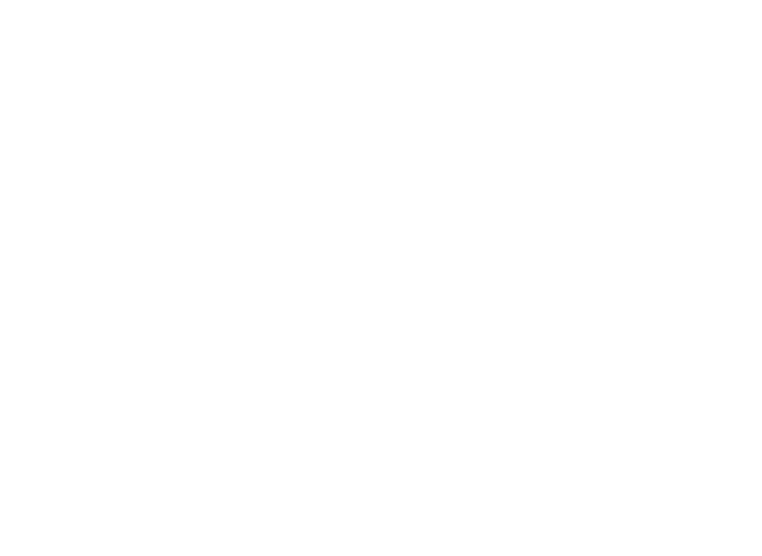
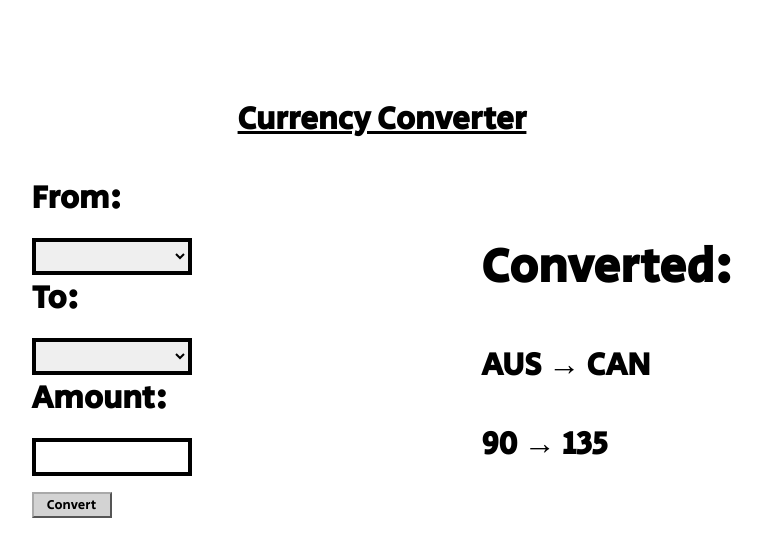
Before and after one commit to Detopall/currency-converter, a plain HTML site: page index.html in a window 1280 px wide. Shown: the whole page, without its empty margins (258-1020 px from the left). Drawn offline with Linux system fonts and the light colour scheme.

Commit message:
html and css done

```diff
--- a/assets/css/screen.css
+++ b/assets/css/screen.css
@@ -0,0 +1,53 @@
+@import url('https://fonts.googleapis.com/css2?family=Secular+One&display=swap');
+
+body {
+	height: 100vh;
+	margin: 0;
+	font-size: 2rem;
+	font-family: 'Secular One', sans-serif;
+	font-weight: bold;
+	overflow: hidden;
+}
+
+header {
+	display: block;
+	text-align: center;
+	margin-top: 6rem;
+	text-decoration: underline;
+}
+
+main {
+	display: flex;
+	justify-content: space-evenly;
+	align-items: center;
+	margin-top: 2rem;
+}
+
+form {
+	display: flex;
+	flex-direction: column;
+	width: 10rem;
+}
+
+button {
+	width: 5rem;
+	font-family: 'Secular One', sans-serif;
+	background-color: lightgray;
+	border-color: darkgray;
+	cursor: pointer;
+}
+
+button:hover {
+	background-color: darkgray;
+	border-color: lightgray;
+}
+
+label, input {
+	margin-bottom: 1rem;
+}
+
+select, input {
+	border: 0.3rem solid black;
+	height: auto;
+	font-size: 1.5rem;
+}
--- a/index.html
+++ b/index.html
@@ -4,11 +4,39 @@
 	<meta charset="UTF-8">
 	<meta http-equiv="X-UA-Compatible" content="IE=edge">
 	<meta name="viewport" content="width=device-width, initial-scale=1.0">
-	<title>Document</title>
 	<link rel="stylesheet" href="assets/css/screen.css">
 	<script src="assets/js/script.js"></script>
+
+	<title> Currency Converter </title>
 </head>
 <body>
 
+	<header> Currency Converter </header>
+
+	<main>
+		<form>
+			<label for="from">From:</label>
+			<select id="from">
+				<!-- add options -->
+			</select>
+
+			<label for="to">To:</label>
+			<select id="to">
+				<!-- add options -->
+			</select>
+
+			<label for="amount"> Amount: </label>
+			<input type="number" min="0">
+
+			<button type="submit">Convert</button>
+		</form>
+
+		<div id="result">
+			<h2> Converted:</h2>
+			<p> AUS &#8594; CAN </p>
+			<p> 90 &#8594; 135 </p>
+		</div>
+	</main>
+
 </body>
 </html>
```
Also changed, not shown: assets/js/api-communication.js (+23 -0 lines).
